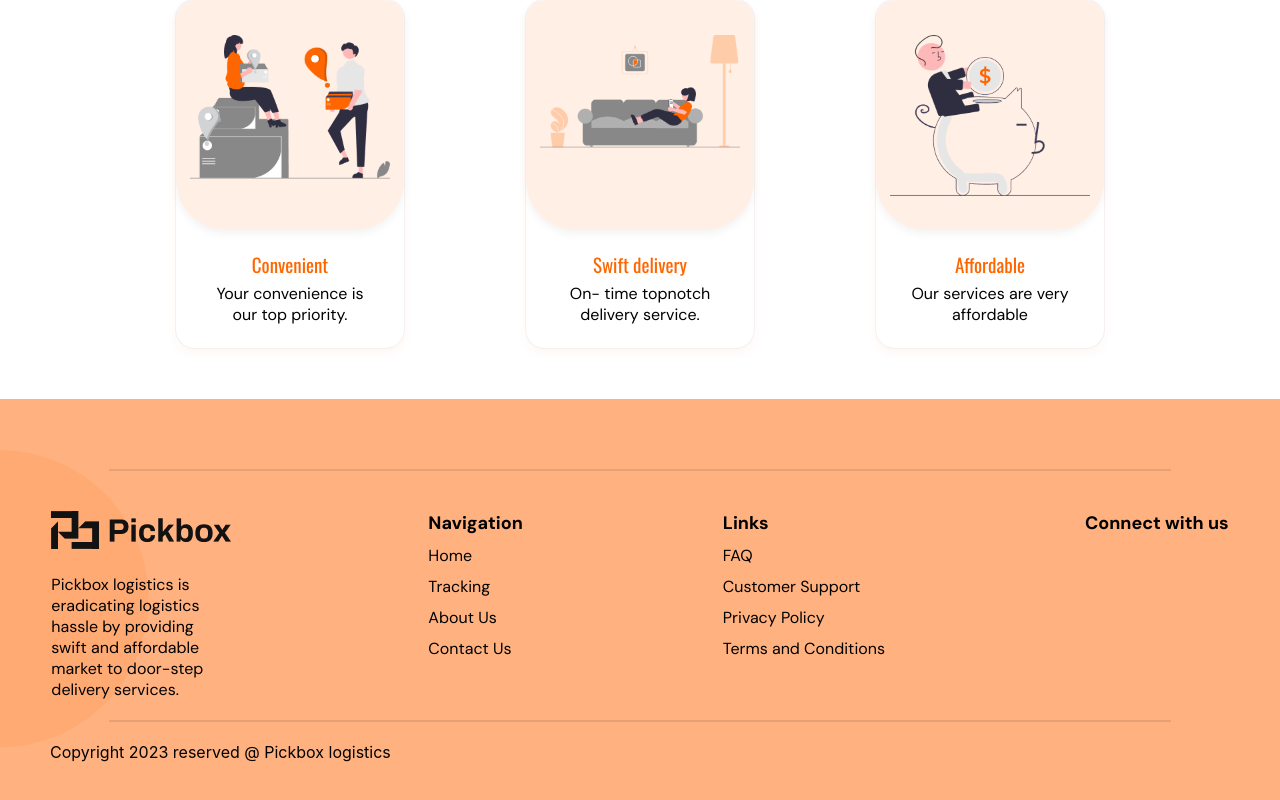
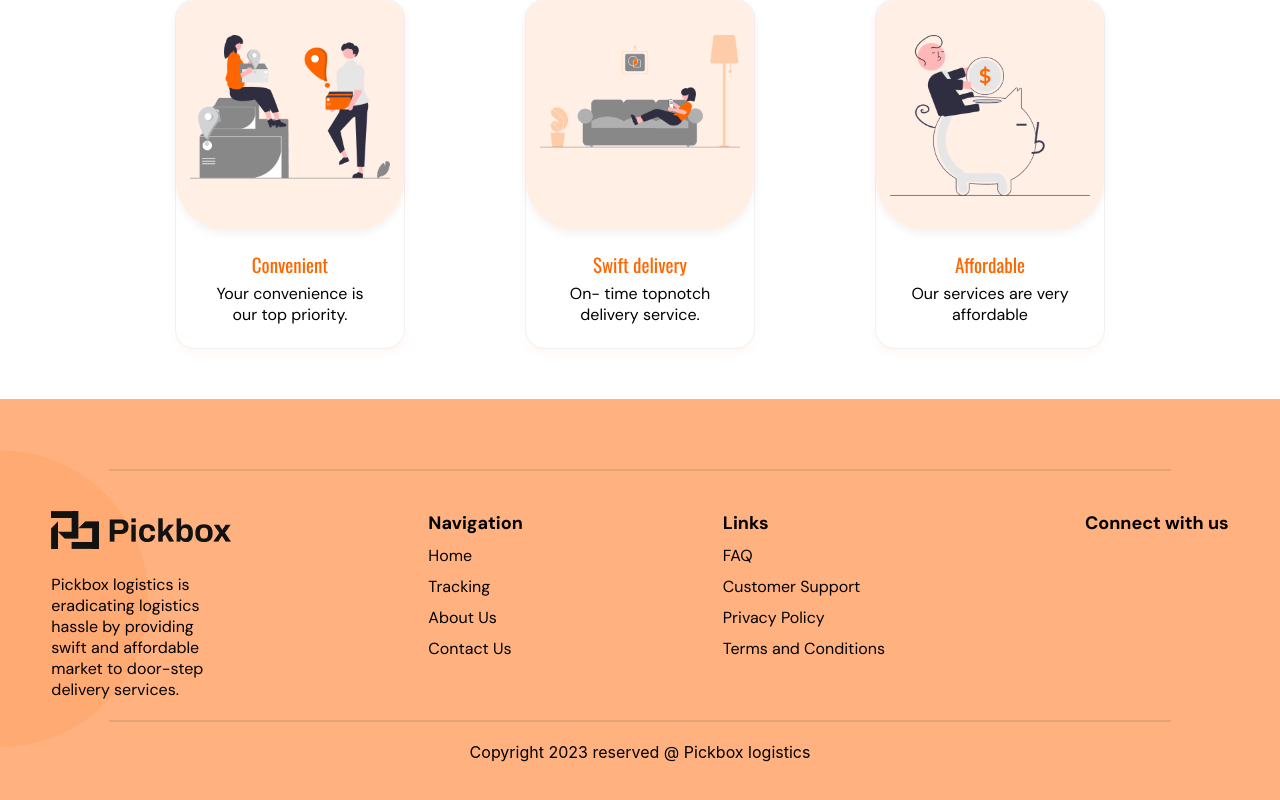
Before and after one commit to Pickbox-Project/Pickbox-frontend, a React (Create React App) app: page / in a window 1280 px wide. Shown: the part 1459-2259 px from the top of the page. Built offline with nearby package versions, Linux system fonts and the light colour scheme.

Commit message:
Made a change to the Solution Component and Started Styling Footer Component

```diff
--- a/src/Components/Footer/Footer.css
+++ b/src/Components/Footer/Footer.css
@@ -37,3 +37,7 @@
     margin: 20px auto 20px auto;
     width: 90%;
 }
+
+.footer-copyright {
+    text-align: center;
+}
```
